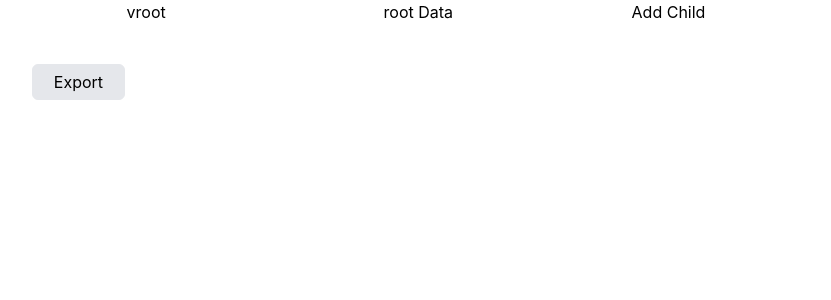
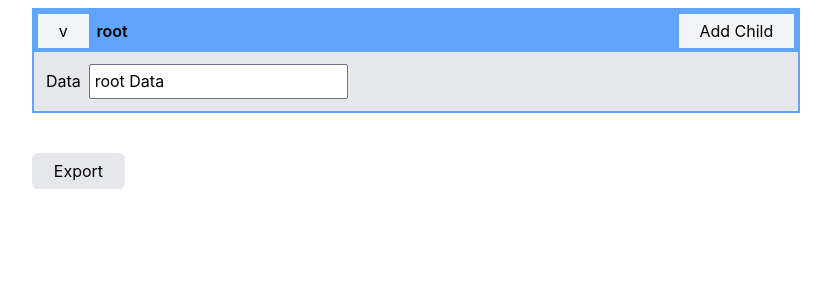
Before and after one commit to MiheerSharma22/nested-components, a React (Create React App) app: page / in a window 1280 px wide. Shown: the top 300 px of the page, without its empty margins (224-1055 px from the left). Built offline with nearby package versions, Linux system fonts and the light colour scheme.

Commit message:
added styling and changed the layout somewhat

```diff
--- a/src/components/TagView.js
+++ b/src/components/TagView.js
@@ -25,14 +25,58 @@ const TagView = ({ tag, onAddChild, onEditName, onEditData }) => {
   };
 
   return (
-    <div>
-      <div>
-        <button onClick={handleToggleCollapse}>{collapsed ? ">" : "v"}</button>
-        <input type="text" value={tag.name} onChange={onEditName} />
-        <input type="text" value={tag.data} onChange={onEditData} />
-        <button onClick={onAddChild}>Add Child</button>
+    <div className=" w-full mt-2 bg-gray-200 border-2 border-blue-400">
+      {/* header */}
+      <div className="px-1 py-1 bg-blue-400 flex items-center justify-between">
+        {/* left */}
+        <div className="flex ">
+          {/* collapse button */}
+          <button
+            onClick={handleToggleCollapse}
+            className=" mr-2 px-[1.3rem] py-[0.3rem] flex items-center bg-gray-100 "
+          >
+            {collapsed ? ">" : "v"}
+          </button>
+
+          {/* tag name */}
+          <input
+            type="text"
+            value={tag.name}
+            className="bg-transparent font-semibold"
+            onChange={(event) => onEditName(tag, event.target.value)}
+          />
+        </div>
+
+        {/* right */}
+        {/* add child button */}
+        <button
+          onClick={() => onAddChild(tag)}
+          className=" px-[1.3rem] py-[0.3rem] flex items-center bg-gray-100 "
+        >
+          Add Child
+        </button>
       </div>
-      {renderChildren(tag.children || [])}
+
+      {/* data / children container */}
+      {/* if not collapsed then show the window */}
+      {!collapsed && (
+        <div className="p-3 flex flex-col gap-2">
+          {/* if current tag has no children then show its data else render its children */}
+          {!tag.children ? (
+            <span className="flex items-center gap-2">
+              <p>Data</p>
+              <input
+                type="text"
+                className="border border-gray-500 rounded-sm px-[0.3rem] py-[0.3rem]"
+                value={tag.data}
+                onChange={(event) => onEditData(tag, event.target.value)}
+              />
+            </span>
+          ) : (
+            !collapsed && renderChildren(tag.children || [])
+          )}
+        </div>
+      )}
     </div>
   );
 };
```
